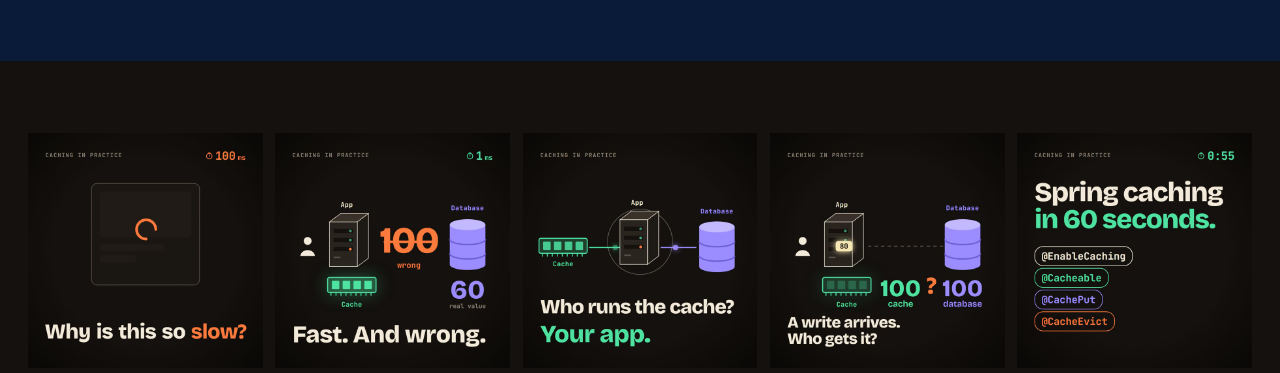
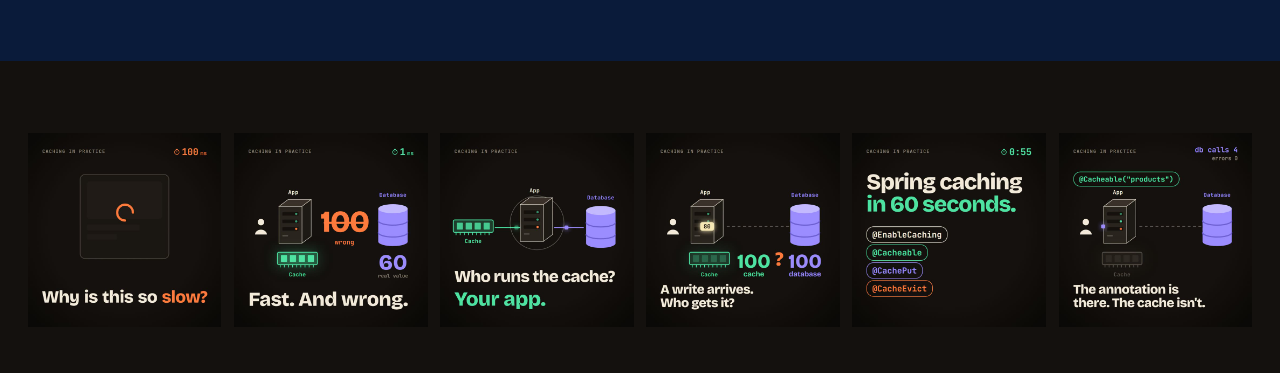
Before and after one commit to dhanushkacc/portfolio, an Astro site: page / in a window 1280 px wide. Shown: the part 6960-7333 px from the top of the page. Built offline with nearby package versions, Linux system fonts and the light colour scheme; Astro itself is replaced by a stand-in of ours; a web font is replaced by a local one.

Commit message:
Add Caching in Practice episode 6 to the site
"Spring's silent traps" gets its loop, poster and LinkedIn link, and the
caching scene now lays up to six cards in one row before wrapping.

Co-Authored-By: Claude Opus 5.5 <noreply@anthropic.com>

```diff
--- a/src/pages/index.astro
+++ b/src/pages/index.astro
@@ -54,6 +54,7 @@ const cacheSeries = [
   { n: 3, title: 'Cache-aside', topic: 'Check, load, store', date: 'Nov 18', length: '0:43', post: '7528636586905845760' },
   { n: 4, title: 'Three ways to write', topic: 'Safe, fast, selective', date: 'Nov 19', length: '0:54', post: '7529018952472002560' },
   { n: 5, title: 'Spring caching in 60 seconds', topic: 'Four annotations', date: 'Nov 20', length: '0:59', post: '7529534035077869568' },
+  { n: 6, title: "Spring's silent traps", topic: 'Four quiet failures', date: 'Nov 21', length: '0:55', post: '7529898856067735552' },
 ];
 const cachePlanned = 20;
 const postUrl = (id) => `https://www.linkedin.com/feed/update/urn:li:activity:${id}/`;
@@ -213,7 +214,7 @@ const cacheCaption = (s) => `Caching, episode ${s.n}: ${s.title}`;
     <!-- SCENE: the caching series, same opening, on its own warm-dark ground -->
     <section class="scene series series--cache" id="caching-series" data-scene="opening" data-options='{"hold":1.2}' aria-labelledby="cache-h">
       <div class="scene-stage series__stage">
-        <ol class="series__cards" aria-label={'The ' + cacheSeries.length + ' episodes so far'} style={'--r5:' + Math.ceil(cacheSeries.length / 5) + ';--r3:' + Math.ceil(cacheSeries.length / 3)}>
+        <ol class="series__cards" aria-label={'The ' + cacheSeries.length + ' episodes so far'} style={'--c5:' + (cacheSeries.length <= 6 ? cacheSeries.length : 5) + ';--r5:' + Math.ceil(cacheSeries.length / (cacheSeries.length <= 6 ? cacheSeries.length : 5)) + ';--r3:' + Math.ceil(cacheSeries.length / 3)}>
           {cacheSeries.map((s) => (
             <li class="series__card" data-move><img src={F + 'cache' + s.n + '.jpg'} width="720" height="720" loading="lazy" alt={'Episode ' + s.n + ', ' + s.title} /></li>
           ))}
@@ -452,7 +453,7 @@ const cacheCaption = (s) => `Caching, episode ${s.n}: ${s.title}`;
     html.js .series.is-live .series__stage { padding-block: clamp(32px, 5svh, 64px); }
     /* the caching series keeps its own warm-dark ground, the one its videos are made on */
     .series--cache, .slide--cache { background: #14110e; }
-    .series--cache .series__cards { --cols: 5; --rows: var(--r5); }
+    .series--cache .series__cards { --cols: var(--c5); --rows: var(--r5); }
 
     /* ---------- films list ---------- */
     .films__sub { margin-top: 20px; max-width: 44ch; }
```
Also changed, not shown: public/media/films/cache6.jpg (added), 1 other file.
